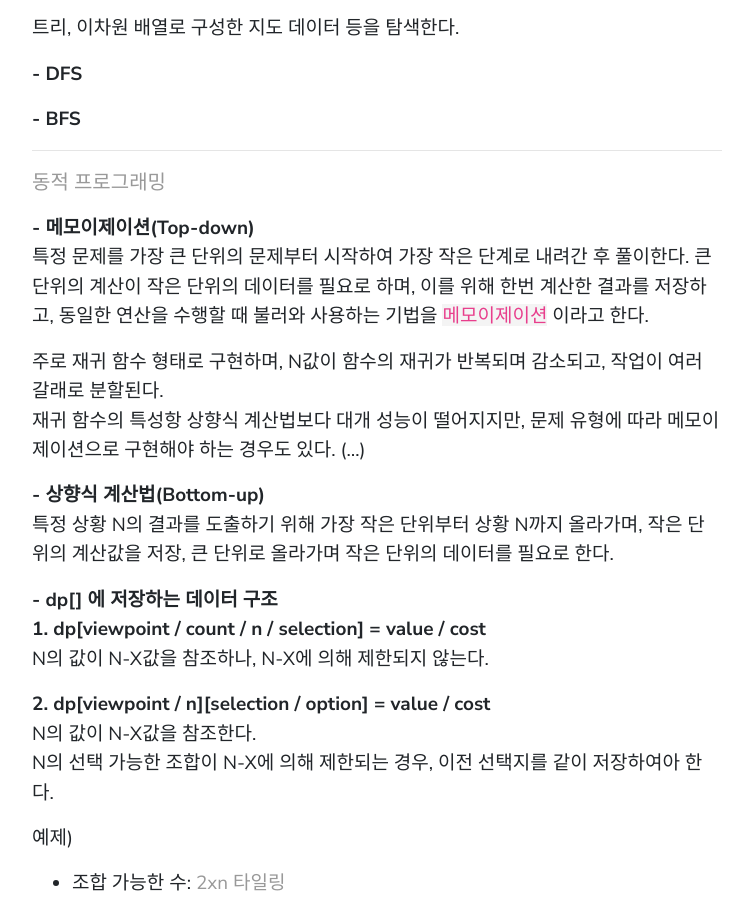
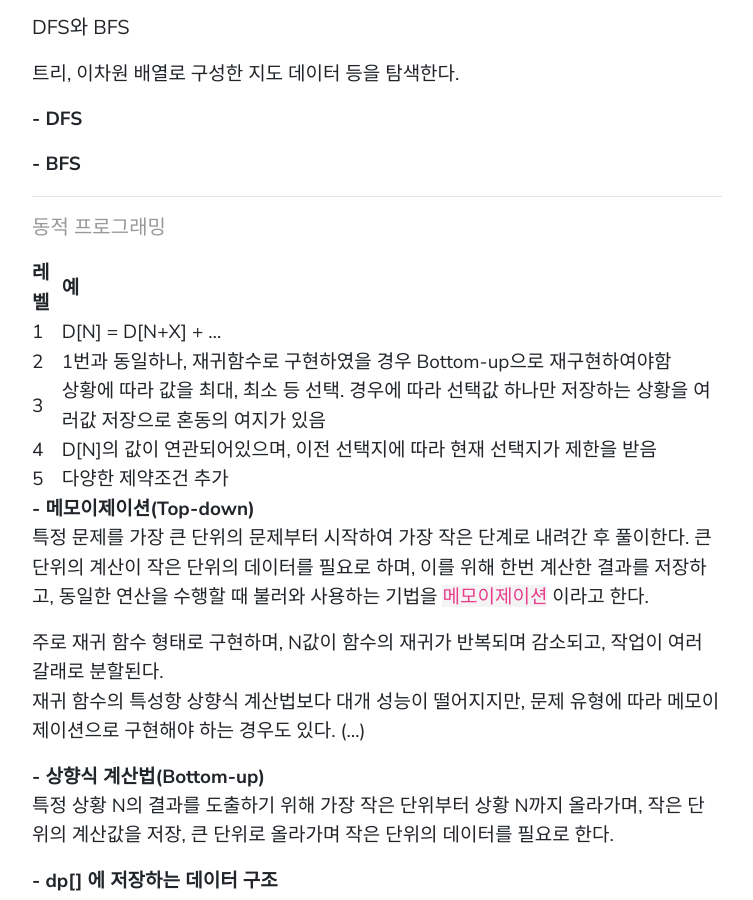
Before and after one commit to live2skull/blog.live2skull.kr, a Jekyll site: the page built from _posts/algorithm/2020-04-01-algorithm-types.markdown, in a window 1280 px wide and 900 px high, scrolled down 3644 px. Shown: the whole window, without its empty margins (83-836 px from the left). Built offline with Jekyll 4.4.1, drawn with Linux system fonts in a browser that asks for light colours.

Commit message:
dp 종류 추가

```diff
--- a/_posts/algorithm/2020-04-01-algorithm-types.markdown
+++ b/_posts/algorithm/2020-04-01-algorithm-types.markdown
@@ -134,7 +137,13 @@ dset.sort(key=lambda x: (x[0], x[2], -x[1]))
 
 #### [동적 프로그래밍](https://www.acmicpc.net/problem/tag/%EB%8B%A4%EC%9D%B4%EB%82%98%EB%AF%B9%20%ED%94%84%EB%A1%9C%EA%B7%B8%EB%9E%98%EB%B0%8D)
 
-
+|레벨|예|
+|---|-----|
+|1|D[N] = D[N+X] + ...|
+|2|1번과 동일하나, 재귀함수로 구현하였을 경우 Bottom-up으로 재구현하여야함|
+|3|상황에 따라 값을 최대, 최소 등 선택. 경우에 따라 선택값 하나만 저장하는 상황을 여러값 저장으로 혼동의 여지가 있음|
+|4|D[N]의 값이 연관되어있으며, 이전 선택지에 따라 현재 선택지가 제한을 받음|
+|5|다양한 제약조건 추가|
 
 **\- 메모이제이션(Top-down)**
 특정 문제를 가장 큰 단위의 문제부터 시작하여 가장 작은 단계로 내려간 후 풀이한다. 큰 단위의 계산이 작은 단위의 데이터를 필요로 하며, 이를 위해 한번 계산한 결과를 저장하고, 동일한 연산을 수행할 때 불러와 사용하는 기법을 `메모이제이션` 이라고 한다.
--- a/_posts/django-drf/2019-09-08-django-serverless.markdown
+++ b/_posts/django-drf/2019-09-08-django-serverless.markdown
@@ -35,6 +35,7 @@ zappa init
 
 
 
+
 ## AWS Lambda로 프로젝트 업로드
 
 프로젝트 파일을 aws lambda와 aws api gateway 환경에 업로드합니다.
```
Also changed, not shown: other parts of _posts/algorithm/2020-04-01-algorithm-types.markdown (+3 -0 lines).
